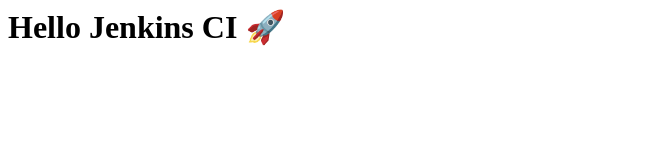
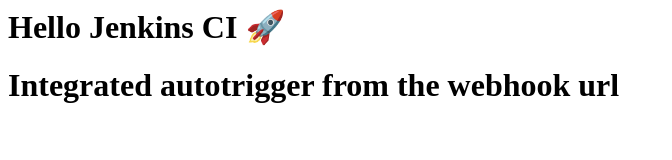
Before and after one commit to thecuriousteam/jenkins-demo, a plain HTML site: page index.html in a window 1280 px wide. Shown: the whole page, without its empty margins (0-672 px from the left). Drawn offline with Linux system fonts and the light colour scheme.

Commit message:
Add autotrigger message to index.html

```diff
--- a/index.html
+++ b/index.html
@@ -1 +1,2 @@
 <h1>Hello Jenkins CI 🚀</h1>
+<h1>Integrated autotrigger from the webhook url</h1>
```
